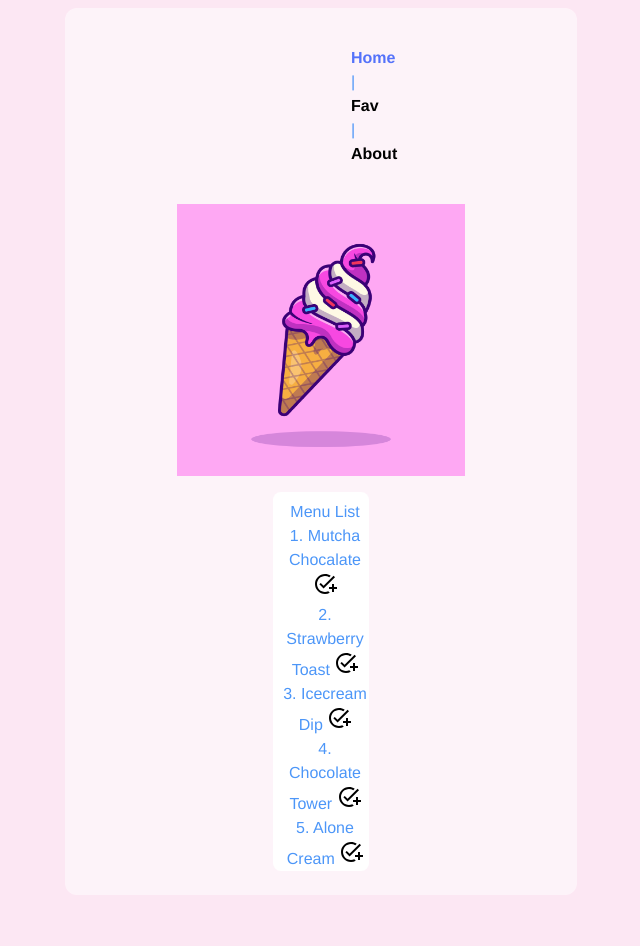
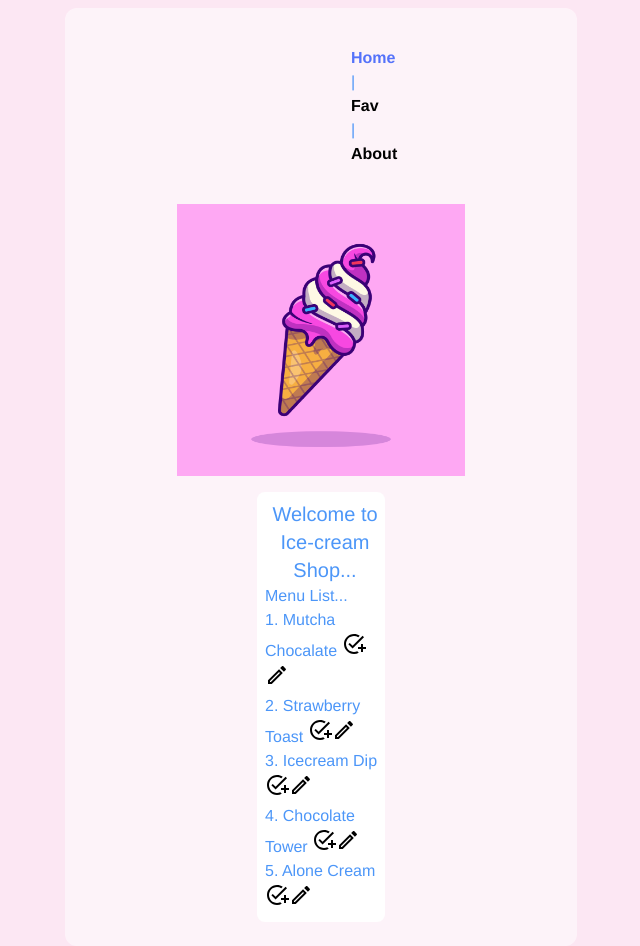
Before and after one commit to Chicky0/INT203_62130500044_Groupwork_SPA, a Vue app: page / in a window 1280 px wide. Shown: the whole page, without its empty margins (319-959 px from the left). Before the commit the page ends 895 px from the top, so only its background shows below. Built offline with nearby package versions, Linux system fonts and the light colour scheme; data requests are answered from the project's data file.

Commit message:
Complete EditName Function (Need Decorate)

```diff
--- a/src/App.vue
+++ b/src/App.vue
@@ -1,7 +1,7 @@
 <template>
   <div class="bg-white mx-96 mt-2 bg-opacity-50 bg-clip-padding rounded-xl">
   <div id="nav">
-    <div class="bg-gray-300 mx-64 my-2 bg-opacity-50 rounded-lg">
+    <div class="bg-gray-300 mx-64 my-2 bg-opacity-50 rounded-lg text-center">
     <router-link to="/">Home</router-link> |
     <router-link to="/fav">Fav</router-link> |
     <router-link to="/about">About</router-link>
@@ -16,7 +16,6 @@
   font-family: Avenir, Helvetica, Arial, sans-serif;
   -webkit-font-smoothing: antialiased;
   -moz-osx-font-smoothing: grayscale;
-  text-align: center;
   color: #4c96f8;
 }
 
--- a/src/components/MainHome.vue
+++ b/src/components/MainHome.vue
@@ -1,14 +1,22 @@
 <template>
   <img class="w-72 h-72 pb-4 mx-auto" alt="icecream logo" src="../assets/logo.jpg">
-  <div class="bg-white ml-52 mr-52 rounded-lg pl-2">
-    <div class="pt-2 text-base">Menu List</div>
-    <div v-for="i in icecreams" :key="i.id">{{i.id}}. {{ i.name }} <cbutton v-on:click="addToFav(i)"><slot></slot></cbutton></div>
+  <div class="bg-white ml-48 mr-48 rounded-lg pl-2 pb-2">
+    <div class="text-center text-xl pt-2">Welcome to Ice-cream Shop...</div>
+    <div class="text-base">Menu List...</div>
+    <div v-for="i in icecreams" :key="i.id">{{i.id}}. {{ i.name }}
+      <br v-if="i.edit">
+      <input v-if="i.edit" type="text" v-model="editName" class="bg-red-500"/>
+      <cbutton v-if="!i.edit" @click="addToFav(i)"><slot></slot></cbutton>
+      <button v-if="!i.edit" @click="editIcecream(i)"><img src="../assets/edit.svg"><slot></slot></button>
+      <button v-if="i.edit" @click="confirmName(i)"><img src="../assets/confirm.svg"><slot></slot></button>
+      <button v-if="i.edit" @click="cancelEdit(i)"><img src="../assets/cancel.svg"><slot></slot></button>
+      </div>
   </div>
 </template>
 
 <script>
 export default {
-  emits:['add-tofav'],
+  emits:['add-tofav','confirm-name'],
   props: {
     icecreams: {
       type: Array,
@@ -16,12 +24,29 @@ export default {
     }
   },
   data() {
-    return {};
+    return {
+      editName: ""
+    };
   },
   methods: {
     addToFav(i){
       console.log(i)
       this.$emit("add-tofav",i)
+    },
+    editIcecream(i){
+      // console.log(i)
+      i.edit=true
+    },
+    confirmName(i){
+      // console.log(i.id)
+      i.edit=false
+      console.log(this.editName)
+      this.$emit("confirm-name",i,this.editName)
+      this.editName = "";
+    },
+    cancelEdit(i){
+      // console.log(i)
+      i.edit=false;
     }
   }
 }
--- a/src/views/Home.vue
+++ b/src/views/Home.vue
@@ -1,6 +1,6 @@
 <template>
   <div class="home">
-  <home :icecreams="icecreams" @add-tofav="addToFav"></home>
+  <home :icecreams="icecreams" @add-tofav="addToFav" @confirm-name="editIcecreamName"></home>
   </div>
 </template>
 
@@ -16,7 +16,9 @@ export default {
   data(){
     return{
       icecreams:[],
-      favList:[]
+      favList:[],
+      homeLink: "http://localhost:5000/icecreams",
+      editName: ""
     };
   },
   methods:{
@@ -54,6 +56,108 @@ export default {
         console.log(`Could not save! ${error}`);
       }
     },
+    // async showEditInput(ic) {
+    //   console.log(ic)
+    //   try {
+    //     const res = await fetch(`${this.homeLink}/${ic.id}`, {
+    //       method: "PUT",
+    //       headers: {
+    //         "content-type": "application/json",
+    //       },
+    //       body: JSON.stringify({
+    //         name: ic.name,
+    //         description: ic.description,
+    //         id: ic.id
+    //       }),
+    //     });
+    //     const data = await res.json();
+    //     this.favList = this.favList.map((i) =>
+    //       i.id === ic.id
+    //         ? {
+    //             ...ic,
+    //             name: data.name,
+    //             description: data.description,
+    //             edit: data.edit,
+    //           }
+    //         : i
+    //     );
+    //     // location.reload();
+    //     console.log(this.favList[0]);
+    //   } catch (error) {
+    //     console.log(`Could not edit! ${error}`);
+    //   }
+    // },
+    // async cancelNameChange(c) {
+    //   try {
+    //     const res = await fetch(`${this.icecreams}/${c.id}`, {
+    //       method: "PUT",
+    //       headers: {
+    //         "content-type": "application/json",
+    //       },
+    //       body: JSON.stringify({
+    //         name: c.name,
+    //         description: c.description,
+    //         edit: false,
+    //         id: c.id,
+    //       }),
+    //     });
+    //     const data = await res.json();
+    //     this.icecreams = this.icecreams.map((ice) =>
+    //       ice.id === c.id
+    //         ? {
+    //             ...ice,
+    //             name: data.name,
+    //             description: data.description,
+    //             edit: data.edit,
+    //           }
+    //         : ice
+    //     );
+    //     // location.reload();
+    //     console.log(this.icecreams[0]);
+    //   } catch (error) {
+    //     console.log(`Could not edit! ${error}`);
+    //   }
+    // },
+    async editIcecreamName(ice,name) {
+      console.log(ice.id)
+      console.log(name)
+      this.name = name;
+      if (this.name != "") {
+        try {
+          const res = await fetch(`${this.homeLink}/${ice.id}`, {
+            method: "PUT",
+            headers: {
+              "content-type": "application/json",
+            },
+            body: JSON.stringify({
+              name: this.name,
+              description: ice.description,
+              id: ice.id,
+            }),
+          });
+          const data = await res.json();
+          this.icecreams = this.icecreams.map((cream) =>
+            cream.id === ice.id
+              ? {
+                  ...cream,
+                  name: data.name,
+                  description: data.description,
+                  edit: data.edit,
+                }
+              : cream
+          );
+          // this.editName = "";
+          // this.isEdit = false
+          // this.editId = ''
+          // this.enteredName = ''
+          // this.rating = null
+        } catch (error) {
+          console.log(`Could not edit! ${error}`);
+        }
+      } else {
+        alert("Please Enter Name You want to change");
+      }
+    }
   },
     async created(){
       this.icecreams =  await this.fetchIcecreams();
```
